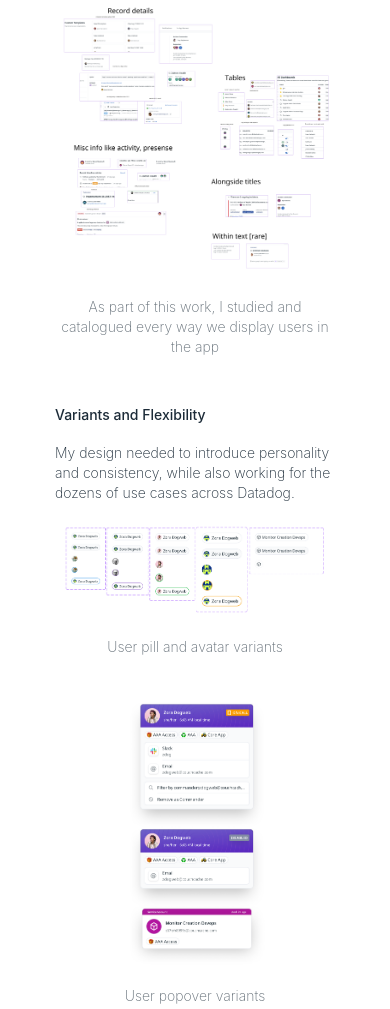
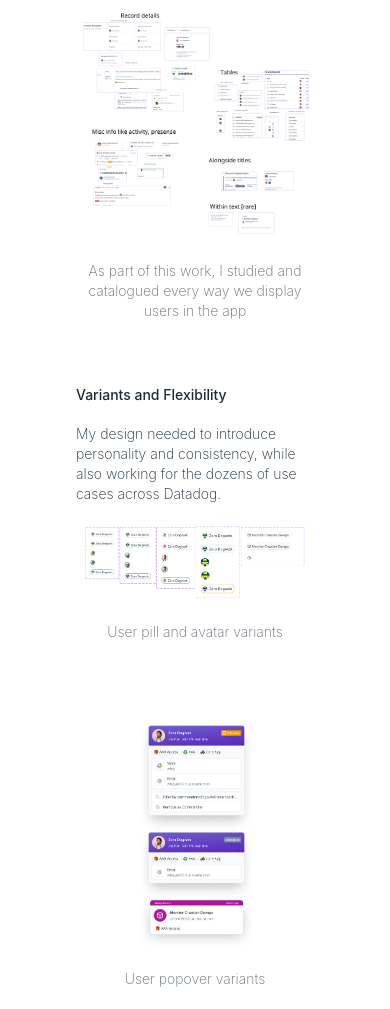
Before and after one commit to gmanci/gmanci.github.io, a plain HTML site: page projects/user-component.html in a window 390 px wide. Shown: the part 859-1868 px from the top of the page. Drawn offline with Linux system fonts and the light colour scheme; a script that the page names is missing.

Commit message:
fix responsive styles

```diff
--- a/styles.css
+++ b/styles.css
@@ -56,7 +56,7 @@ body {
 .project {
     color: inherit;
     text-decoration: inherit;
-    max-width: 600px;
+    max-width: 688px;
     width: 100%;
     border: 2px solid;
     border-color: #666D74;
@@ -86,11 +86,11 @@ body {
 .project-page {
     box-sizing: border-box;
     margin: auto;
-    max-width: 1000px;
+    max-width: 1064px;
 }
 
 .project-page * {
-    padding: 0 200px 0 200px;
+    padding: 0 188px 0 188px;
 }
 
 .project-page section {
@@ -128,7 +128,7 @@ body {
     opacity: 68%;
     font-size: 14px;
     text-align: center;
-    margin-bottom: 24px;
+    margin-bottom: 64px;
 }
 
 .project-page__image-description.primary {
@@ -156,9 +156,24 @@ body {
     margin-left: 24px;
 }
 
-@media screen and (max-width: 1063px) {
+@media screen and (max-width: 1192px) {
+    .project-page {
+        margin-left: 68px;
+        margin-right: 68px;
+    }
+
+    .project-page__link {
+        margin-top: 52px;
+    }
+
+    .project-page * {
+        padding: 0;
+    }
+}
+
+@media screen and (max-width: 838px) {
     #home-page {
-        margin: auto 22px auto 22px;
+        margin: auto 68px auto 68px;
     }
 
     #header {
@@ -177,17 +192,4 @@ body {
         margin: initial;
         max-width: none;
     }
-
-    .project-page {
-        max-width: 280px;
-    }
-
-    .project-page__link {
-        margin-top: 52px;
-    }
-
-    .project-page * {
-        padding: 0;
-    }
-
 }
```
